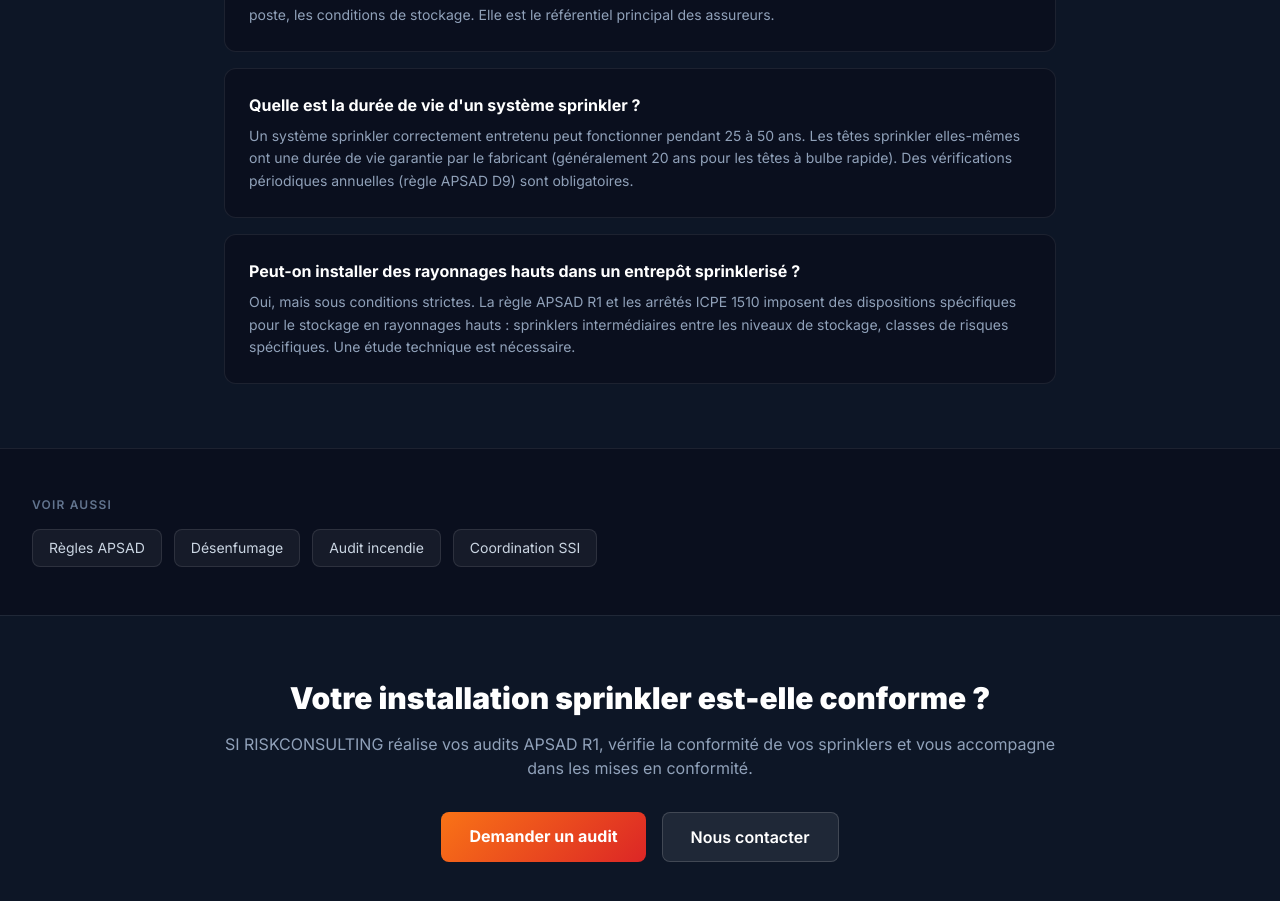
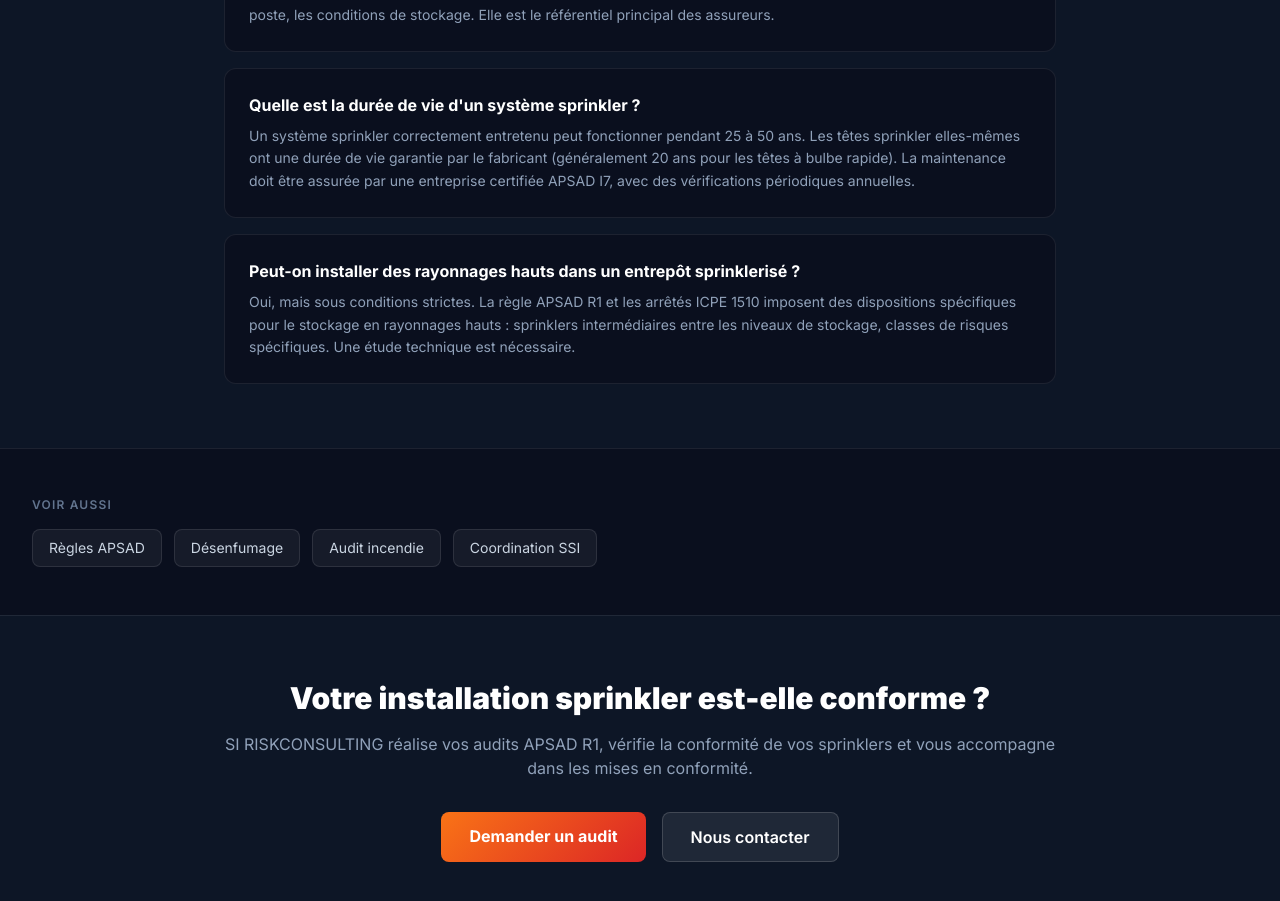
Before and after one commit to Saidh94/si-riskconsulting, a Next.js app: page /sprinkler in a window 1280 px wide. Shown: the part 1880-2781 px from the top of the page. Built offline with nearby package versions, Linux system fonts and the light colour scheme.

Commit message:
fix: D9 besoins en eau + référence I7 maintenance sprinkler

```diff
--- a/app/sprinkler/page.tsx
+++ b/app/sprinkler/page.tsx
@@ -24,7 +24,7 @@ const faqItems = [
   },
   {
     question: "Quelle est la durée de vie d'un système sprinkler ?",
-    answer: "Un système sprinkler correctement entretenu peut fonctionner pendant 25 à 50 ans. Les têtes sprinkler elles-mêmes ont une durée de vie garantie par le fabricant (généralement 20 ans pour les têtes à bulbe rapide). Des vérifications périodiques annuelles (règle APSAD D9) sont obligatoires.",
+    answer: "Un système sprinkler correctement entretenu peut fonctionner pendant 25 à 50 ans. Les têtes sprinkler elles-mêmes ont une durée de vie garantie par le fabricant (généralement 20 ans pour les têtes à bulbe rapide). La maintenance doit être assurée par une entreprise certifiée APSAD I7, avec des vérifications périodiques annuelles.",
   },
   {
     question: "Peut-on installer des rayonnages hauts dans un entrepôt sprinklerisé ?",
```
